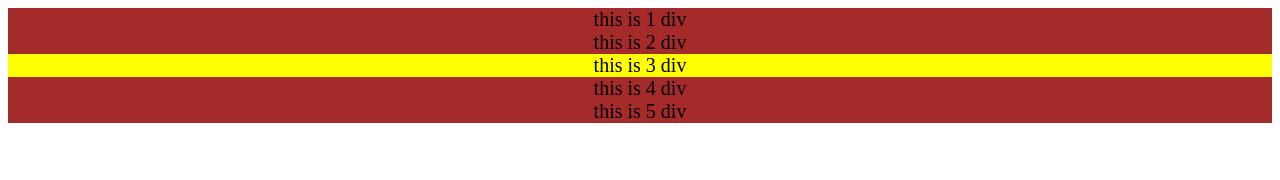
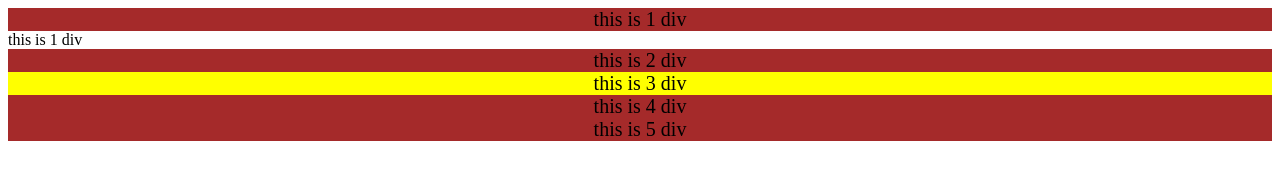
Before and after one commit to AyeshaYasir5/ayesha2024, a plain HTML site: page media.html in a window 1280 px wide. Drawn offline with Linux system fonts and the light colour scheme.

Commit message:
Update media.html

```diff
--- a/media.html
+++ b/media.html
@@ -49,6 +49,7 @@
 </head>
 <body>
    <div class="box">this is 1 div </div>
+    <div class="newbox">this is 1 div </div>
    <div id="item1" >this is 2 div </div>
    <div class="item">this is 3 div </div>
    <div class="box">this is 4 div </div>
```
